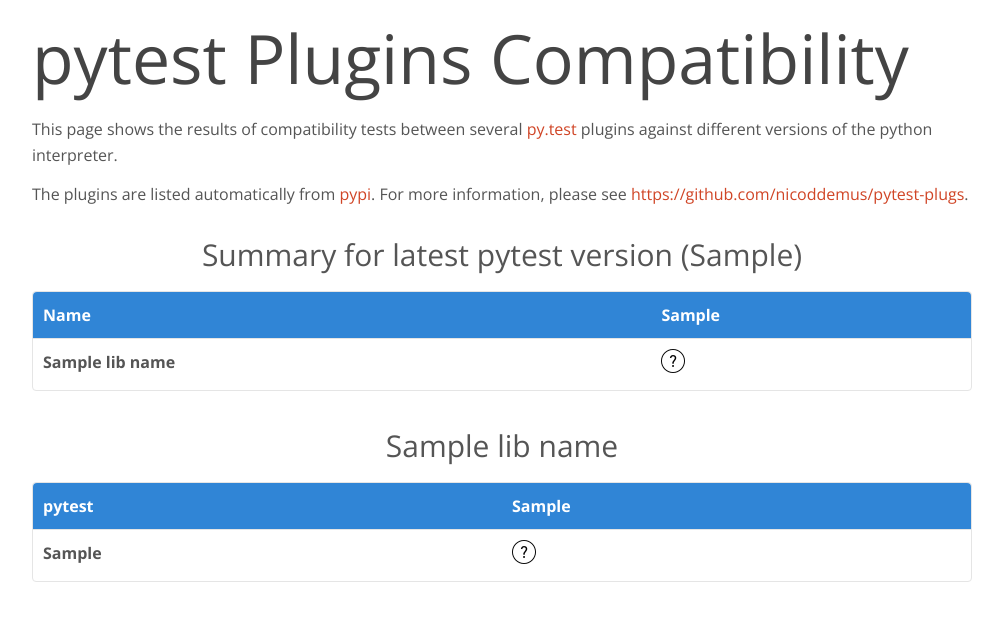
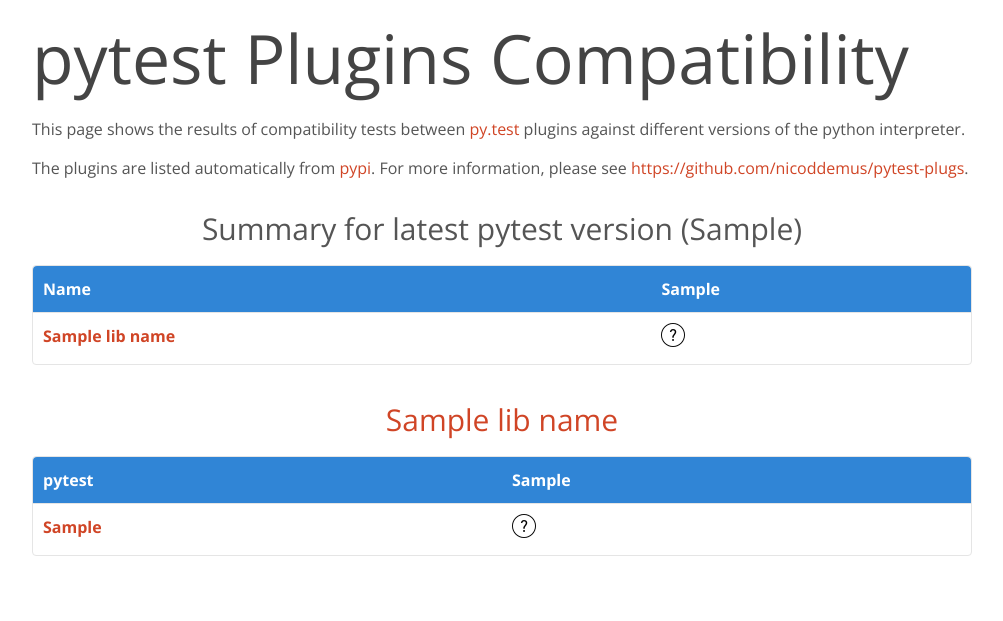
Before and after one commit to pytest-dev/plugincompat, a Flask app: template templates/index.html in a window 1280 px wide. Shown: the top 621 px of the page, without its empty margins (138-1141 px from the left). Run offline with Flask 2, Linux system fonts and the light colour scheme; the template is opened without the code that fills it: most values are stand-ins (such as "Sample title", 1, 10 or a date in 2020).

Commit message:
Adding internal links between summary table and details tables

```diff
--- a/templates/index.html
+++ b/templates/index.html
@@ -5,7 +5,7 @@
 <div class="row">
 <h1>pytest Plugins Compatibility</h1>
 
-    <p>This page shows the results of compatibility tests between several <a href="http://pytest.org">py.test</a> plugins
+    <p>This page shows the results of compatibility tests between <a href="http://pytest.org">py.test</a> plugins
        against different versions of the python interpreter.
     </p>
     <p>The plugins are listed automatically from <a href="https://pypi.python.org/pypi">pypi</a>.
@@ -26,7 +26,7 @@
         <tbody>
             {% for lib_name in lib_names %}
             <tr>
-                <td>{{ lib_name }}</td>
+                <td><a href="#{{lib_name}}">{{ lib_name }}</a></td>
                 {% for python_ver in python_versions %}
                     {% if statuses.get((lib_name, python_ver, latest_pytest_ver)) == "ok" %}
                         <td><img src="{{ url_for('static', filename='ok.png') }}"/></td>
@@ -42,6 +42,7 @@
     </table>
 
     {% for lib_name in lib_names %}
+        <a id="{{lib_name}}"/>
         <table class="striped rounded metro">
             <caption>{{ lib_name }}</caption>
             <thead>
```
